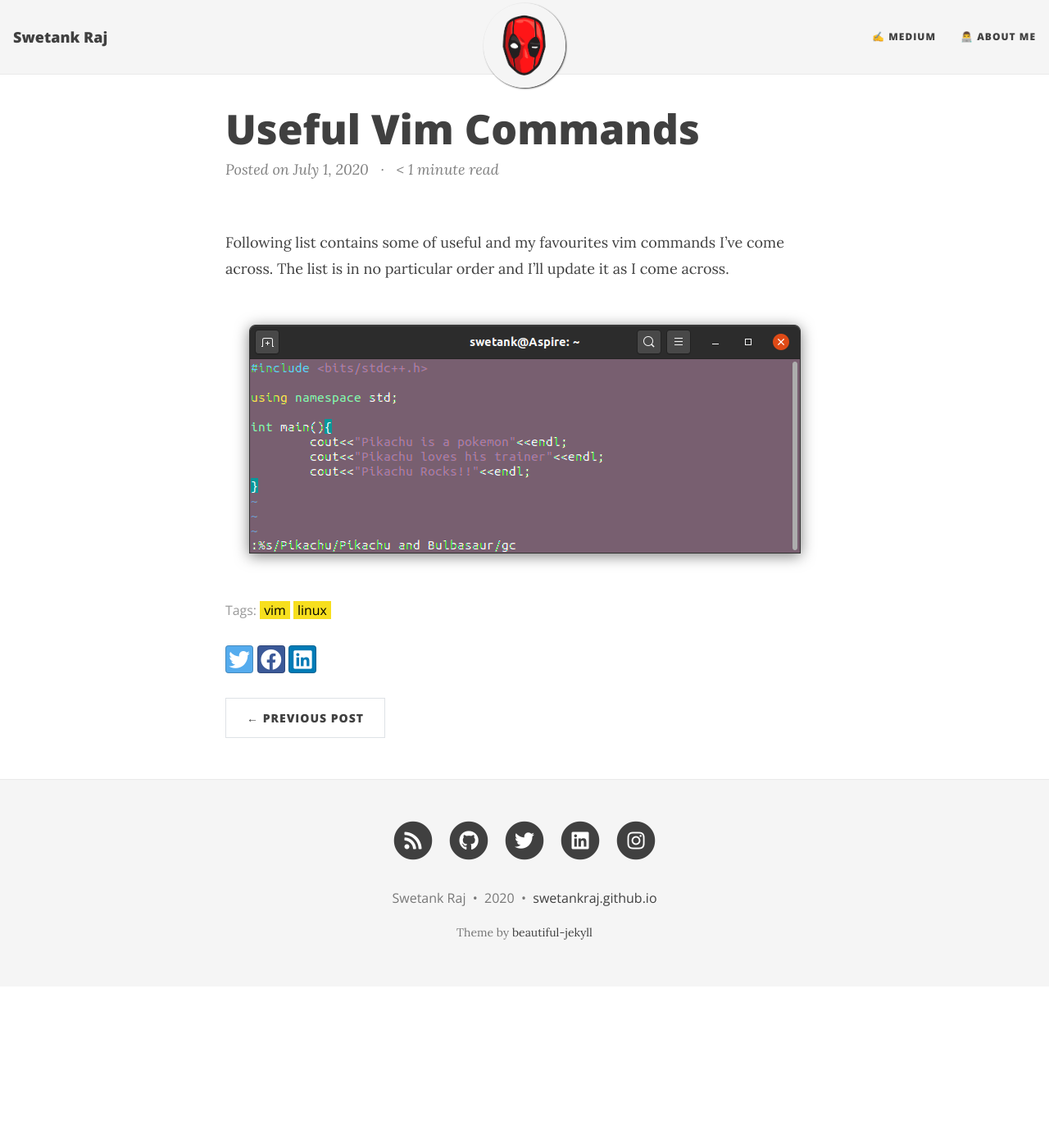
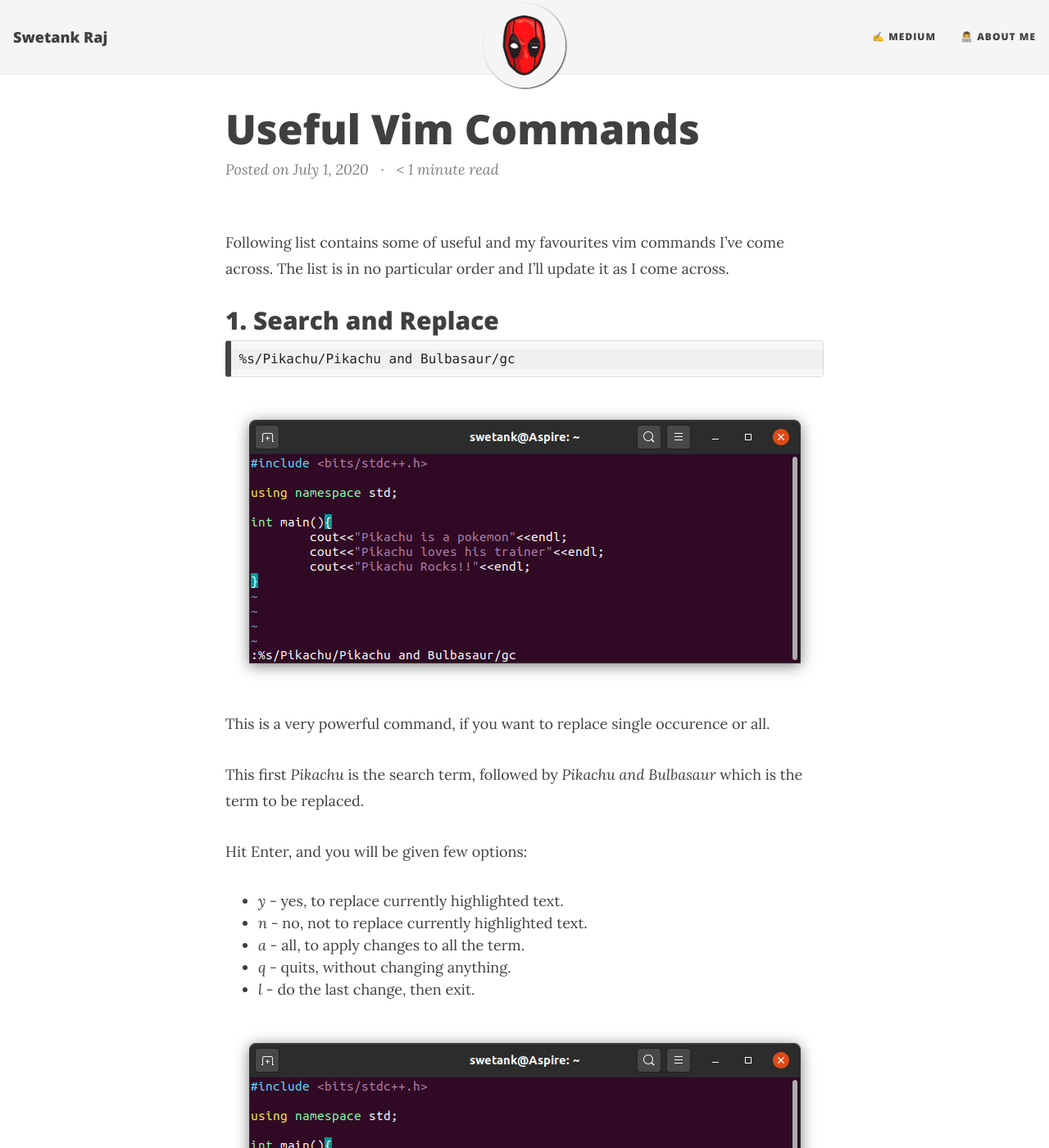
Before and after one commit to swetankraj/swetankraj.github.io, a Jekyll site: the page built from _posts/2020-07-01-useful-vim-commands.md, in a window 1280 px wide and 1400 px high. Shown: the whole window at 82% size. Built offline with Jekyll 4.4.1, drawn with Linux system fonts in a browser that asks for light colours; nearby versions of some CDN libraries.

Commit message:
updated post and added files.

```diff
--- a/_posts/2020-07-01-useful-vim-commands.md
+++ b/_posts/2020-07-01-useful-vim-commands.md
@@ -7,4 +7,23 @@ comments: true
 
 Following list contains some of useful and my favourites vim commands I've come across. The list is in no particular order and I'll update it as I come across.
 
+## 1. Search and Replace
+
+~~~
+%s/Pikachu/Pikachu and Bulbasaur/gc
+~~~
+
 ![Crepe](/assets/img/posts/1/pikachu-bulbasaur.png){: .mx-auto.d-block :}
+
+This is a very powerful command, if you want to replace single occurence or all.
+
+This first *Pikachu* is the search term, followed by *Pikachu and Bulbasaur* which is the term to be replaced.
+
+Hit Enter, and you will be given few options:
+*   *y* - yes, to replace currently highlighted text.
+*   *n* - no, not to replace currently highlighted text.
+*   *a* - all, to apply changes to all the term.
+*   *q* - quits, without changing anything.
+*   *l* - do the last change, then exit.
+
+![Crepe](/assets/img/posts/1/replace-with-pikachu.png){: .mx-auto.d-block :}
```
Also changed, not shown: assets/img/posts/1/pikachu-bulbasaur.png, assets/img/posts/1/replace-with-pikachu.png (added).
